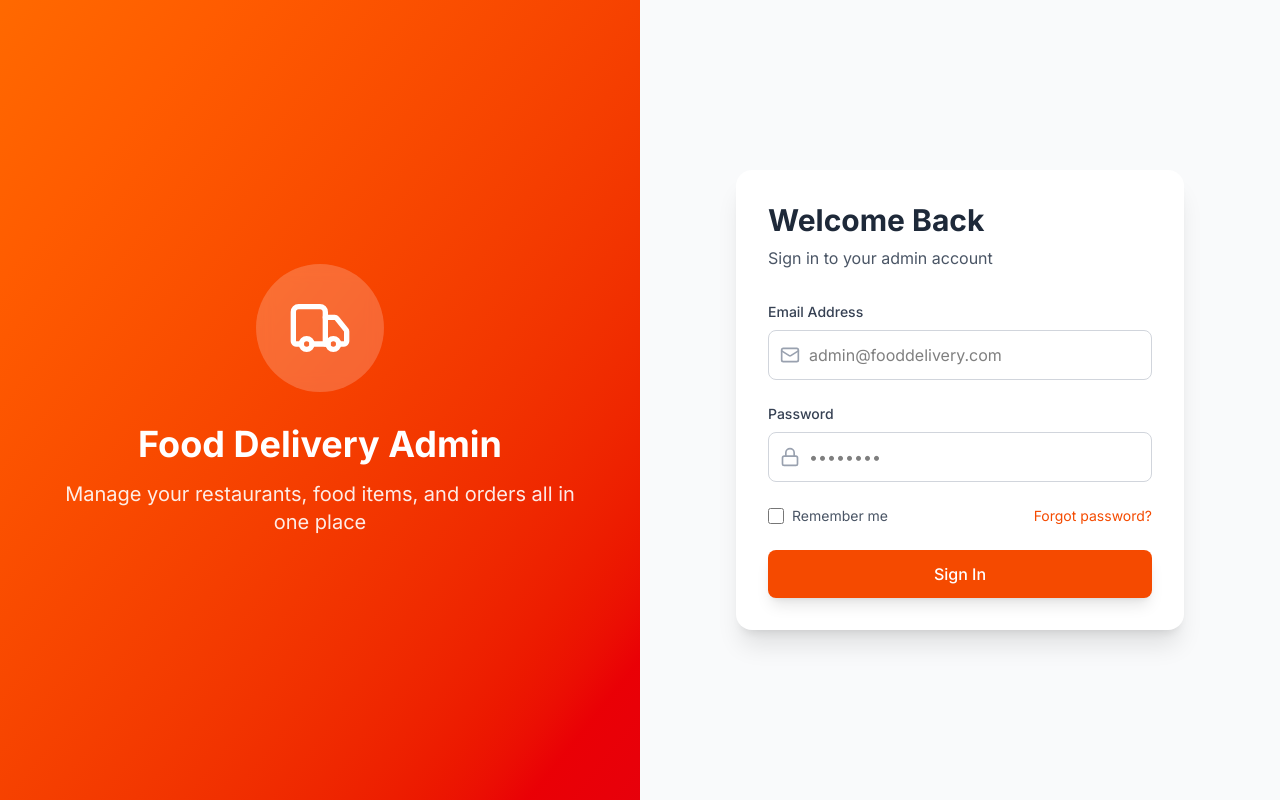
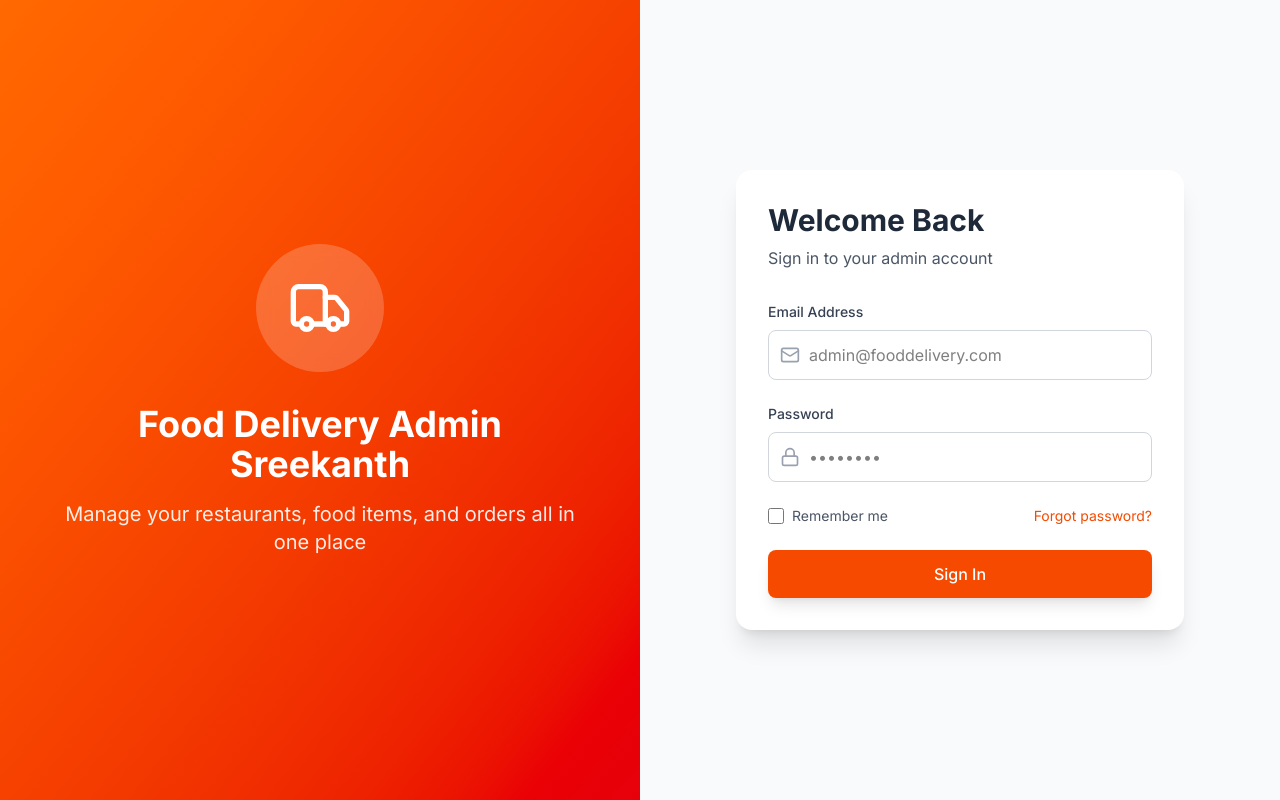
Before and after one commit to sreekanth9885/mysabala-admin-app, a React (Vite) app: page /login in a window 1280 px wide. Built offline with nearby package versions, Linux system fonts and the light colour scheme.

Commit message:
Update Login.tsx

```diff
--- a/src/screens/Login.tsx
+++ b/src/screens/Login.tsx
@@ -52,7 +52,7 @@ export function Login() {
           </div>
 
           <h1 className="text-4xl font-bold mb-4">
-            Food Delivery Admin
+            Food Delivery Admin Sreekanth
           </h1>
 
           <p className="text-xl text-white/90">
```
